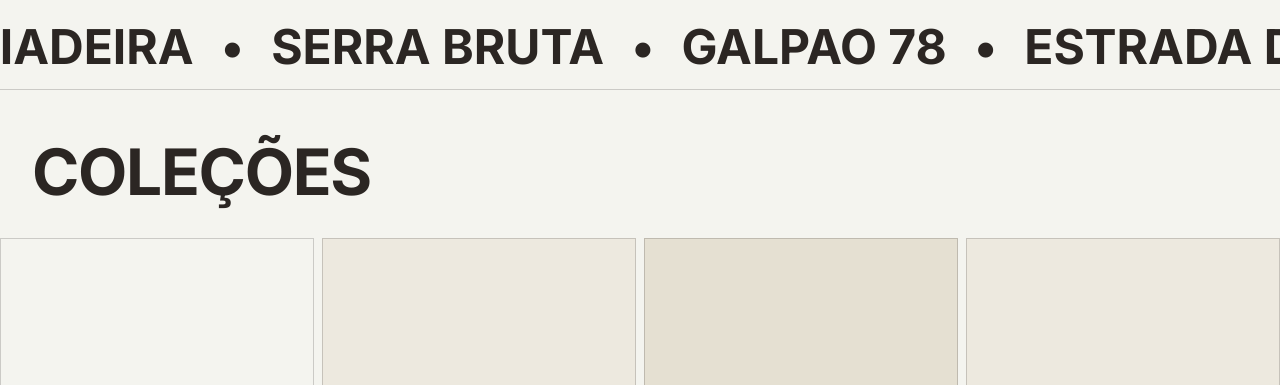
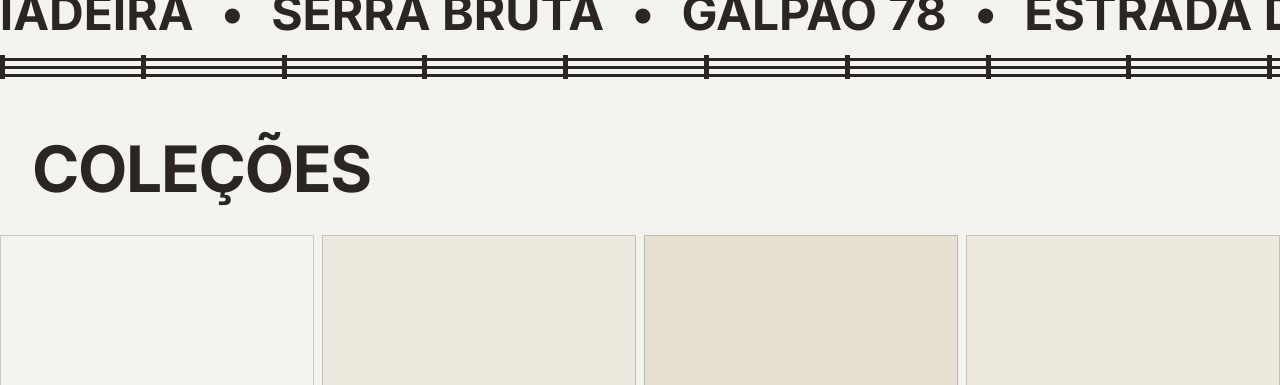
Before and after one commit to OUG-RANCH/oug-ranch.github.io, a plain HTML site: page index.html in a window 1280 px wide. Shown: the part 715-1100 px from the top of the page. Drawn offline with Linux system fonts and the light colour scheme.

Commit message:
fix(01): fence above and below marquee block, remove thin stripes, css cache-bust for chrome

```diff
--- a/css/styles.css
+++ b/css/styles.css
@@ -190,12 +190,10 @@ body.menu-open { overflow: hidden; }
   .index-list a { font-size: clamp(2rem, 5vw, 3.25rem); }   /* desktop: um pouco menor */
 }
 
-/* ===== FAIXA QUE ROLA (marquee) — decorativa, CSS puro, sem JS ===== */
+/* ===== FAIXAS QUE ROLAM (marquee) — decorativas, CSS puro, sem JS ===== */
 .marquee {
   overflow: hidden;
-  border-top: 1px solid var(--rule);
-  border-bottom: 1px solid var(--rule);
-  padding: var(--space-md) 0;
+  padding: var(--space-sm) 0;
 }
 .marquee-track {
   display: flex;
@@ -232,7 +230,7 @@ body.menu-open { overflow: hidden; }
       transparent 14px 19px, var(--color-ink) 19px 22px,
       transparent 22px 24px);
 }
-.marquee--rev { border-top: 0; }   /* cercado faz o papel de divisor entre as duas faixas */
+.marquee--rev { padding-top: 0; }   /* as duas faixas grudadas, cercado só em cima e embaixo */
 
 /* ===== COLEÇÕES — prints ciena: capas grandes lado a lado, legenda DENTRO do tile ===== */
 #colecoes { padding: var(--space-2xl) 0 var(--space-3xl); }
--- a/index.html
+++ b/index.html
@@ -9,7 +9,7 @@
   <link rel="icon" href="./favicon.svg" type="image/svg+xml">
   <link rel="icon" href="./favicon-32.png" type="image/png" sizes="32x32">
   <link rel="apple-touch-icon" href="./apple-touch-icon.png">
-  <link rel="stylesheet" href="./css/styles.css">
+  <link rel="stylesheet" href="./css/styles.css?v=4">
 </head>
 <body>
 
@@ -47,19 +47,20 @@
     </nav>
 
     <!-- Faixas decorativas que rolam sozinhas (CSS puro, sem JS): 1ª ←, cercado, 2ª → -->
+    <div class="fence" aria-hidden="true"></div>
     <div class="marquee" aria-hidden="true">
       <div class="marquee-track">
         <span class="marquee-run">SERRA BRUTA <span class="marquee-dot">•</span> GALPAO 78 <span class="marquee-dot">•</span> ESTRADA DE TERRA <span class="marquee-dot">•</span> CHEGADA BOIADEIRA <span class="marquee-dot">•</span>&nbsp;</span>
         <span class="marquee-run">SERRA BRUTA <span class="marquee-dot">•</span> GALPAO 78 <span class="marquee-dot">•</span> ESTRADA DE TERRA <span class="marquee-dot">•</span> CHEGADA BOIADEIRA <span class="marquee-dot">•</span>&nbsp;</span>
       </div>
     </div>
-    <div class="fence" aria-hidden="true"></div>
     <div class="marquee marquee--rev" aria-hidden="true">
       <div class="marquee-track marquee-track--rev">
         <span class="marquee-run">SERRA BRUTA <span class="marquee-dot">•</span> GALPAO 78 <span class="marquee-dot">•</span> ESTRADA DE TERRA <span class="marquee-dot">•</span> CHEGADA BOIADEIRA <span class="marquee-dot">•</span>&nbsp;</span>
         <span class="marquee-run">SERRA BRUTA <span class="marquee-dot">•</span> GALPAO 78 <span class="marquee-dot">•</span> ESTRADA DE TERRA <span class="marquee-dot">•</span> CHEGADA BOIADEIRA <span class="marquee-dot">•</span>&nbsp;</span>
       </div>
     </div>
+    <div class="fence" aria-hidden="true"></div>
 
     <section id="colecoes">
       <div class="collections-head">
```
Also changed, not shown: colecao.html (+1 -1 lines).
